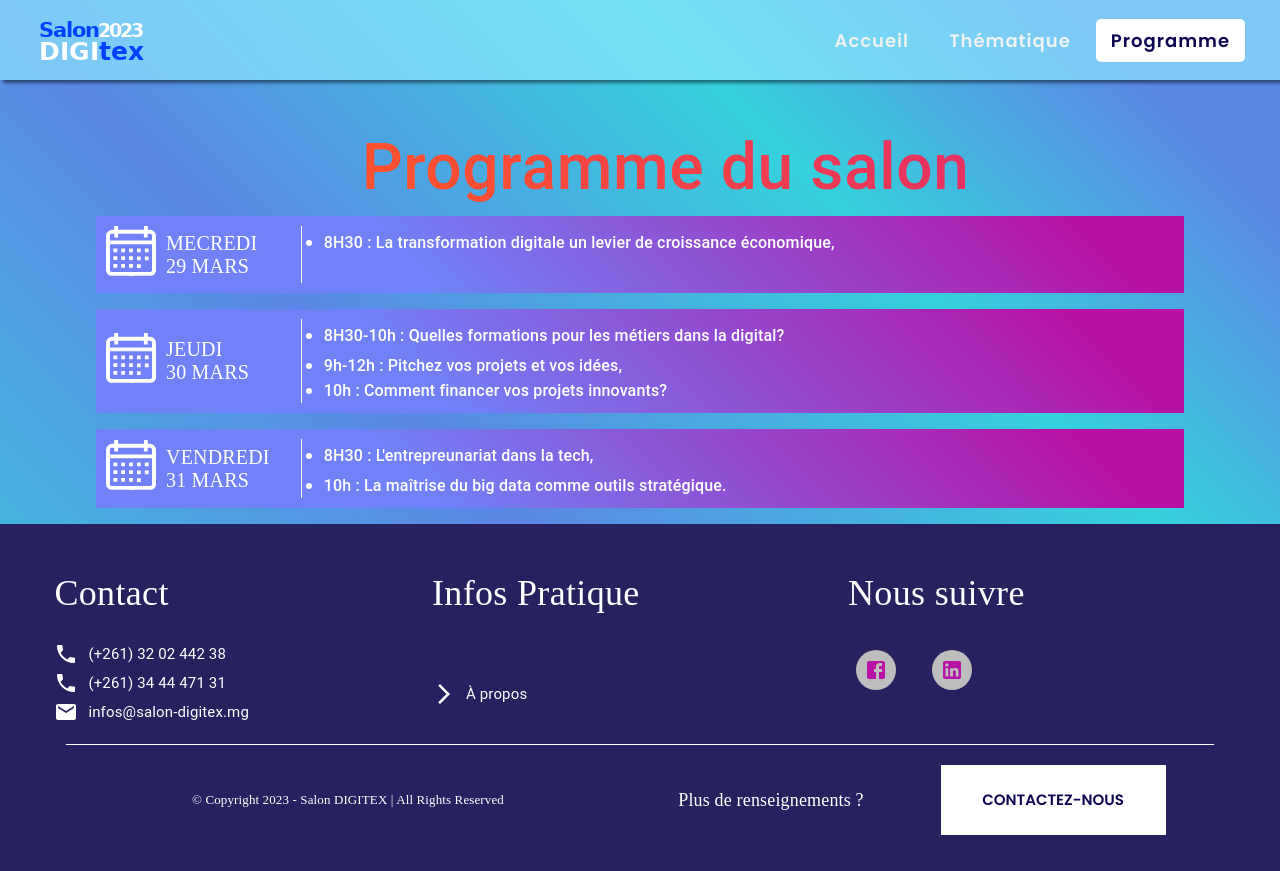
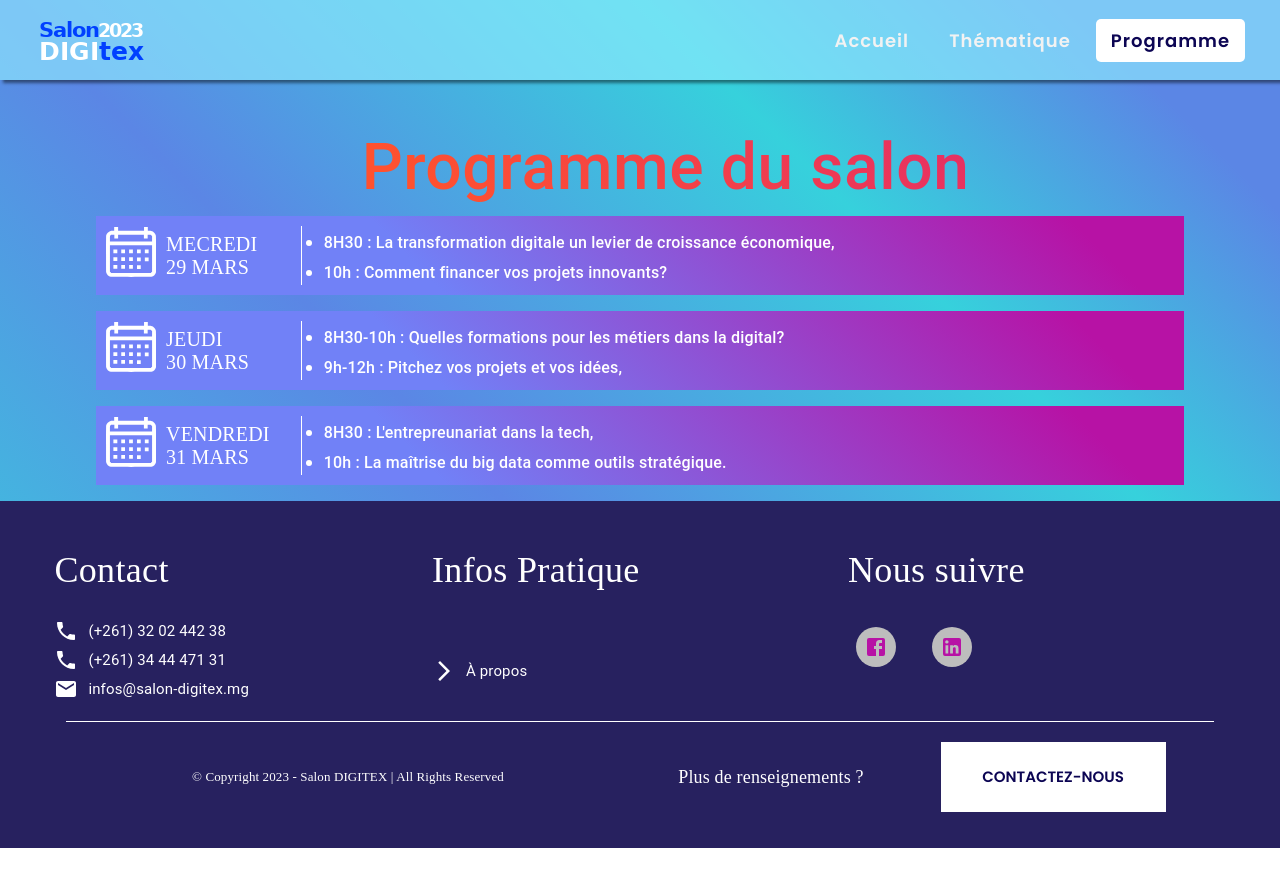
Before and after one commit to RagsgaR/Digitex-Event, a React (Create React App) app: page /Programme in a window 1280 px wide. After the commit the page ends 848 px from the top, so only its background shows below. Built offline with nearby package versions, Linux system fonts and the light colour scheme.

Commit message:
modified:   src/pages/Programme.jsx

```diff
--- a/src/pages/Programme.jsx
+++ b/src/pages/Programme.jsx
@@ -121,6 +121,16 @@ export default function Programme() {
                     économique,
                   </Typography>
                 </Box>
+                <Box component={"li"} className={classes.ComponentList}>
+                  <Typography
+                    className={classes.List}
+                    sx={{
+                      fontSize: { xs: "3.2vw", sm: "1rem" },
+                      fontWeight: "512",
+                    }}>
+                    10h : Comment financer vos projets innovants?
+                  </Typography>
+                </Box>
                 {/* <Box component={"li"} className={classes.ComponentList}>
                   <Typography
                     className={classes.List}
@@ -214,16 +224,7 @@ export default function Programme() {
                     9h-12h : Pitchez vos projets et vos idées,
                   </Typography>
                 </Box>
-                <Box component={"li"} className={classes.ComponentList}>
-                  <Typography
-                    className={classes.List}
-                    sx={{
-                      fontSize: { xs: "3.2vw", sm: "1rem" },
-                      fontWeight: "512",
-                    }}>
-                    10h : Comment financer vos projets innovants?
-                  </Typography>
-                </Box>
+
               </Box>
             </Grid>
           </ContentTitle>
```
